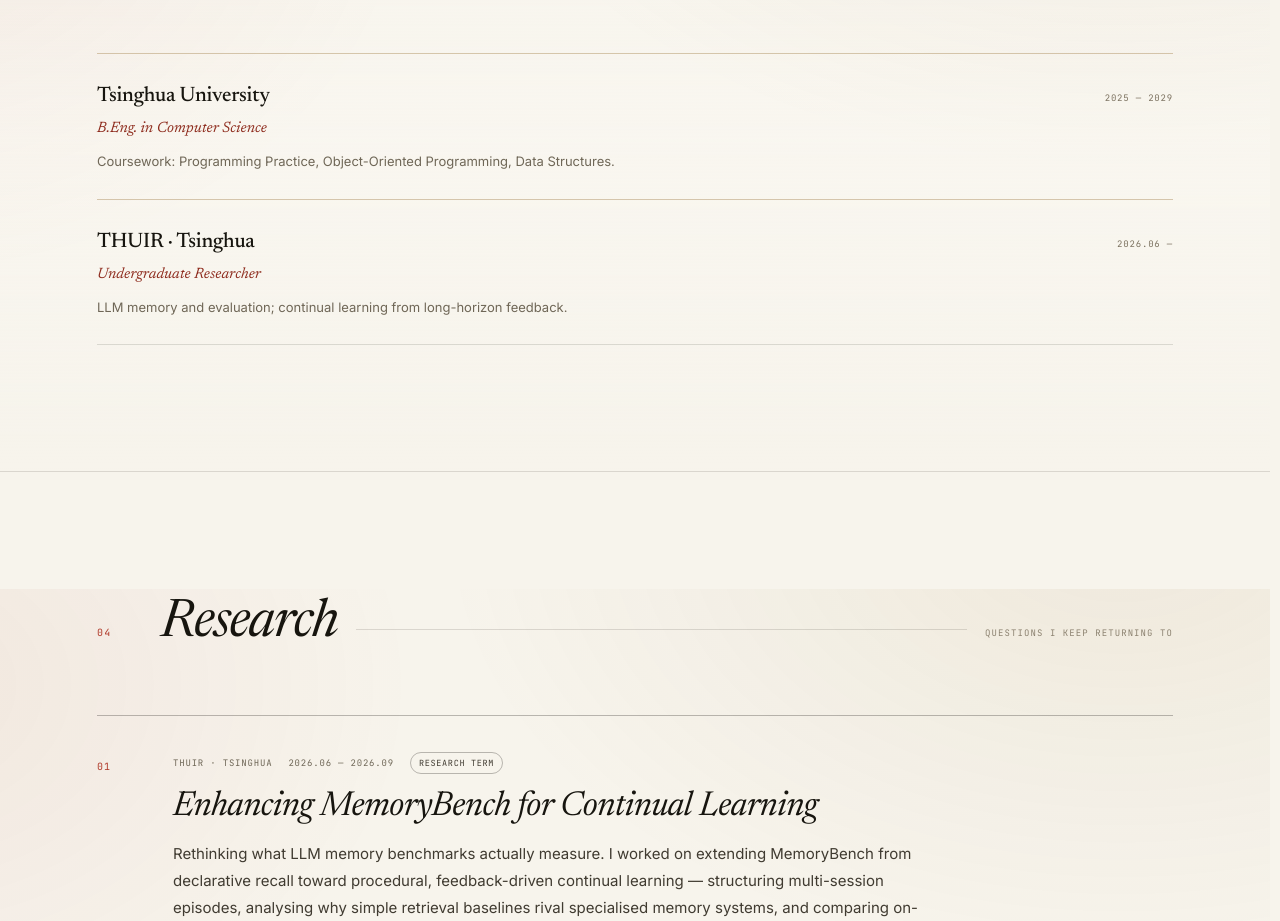
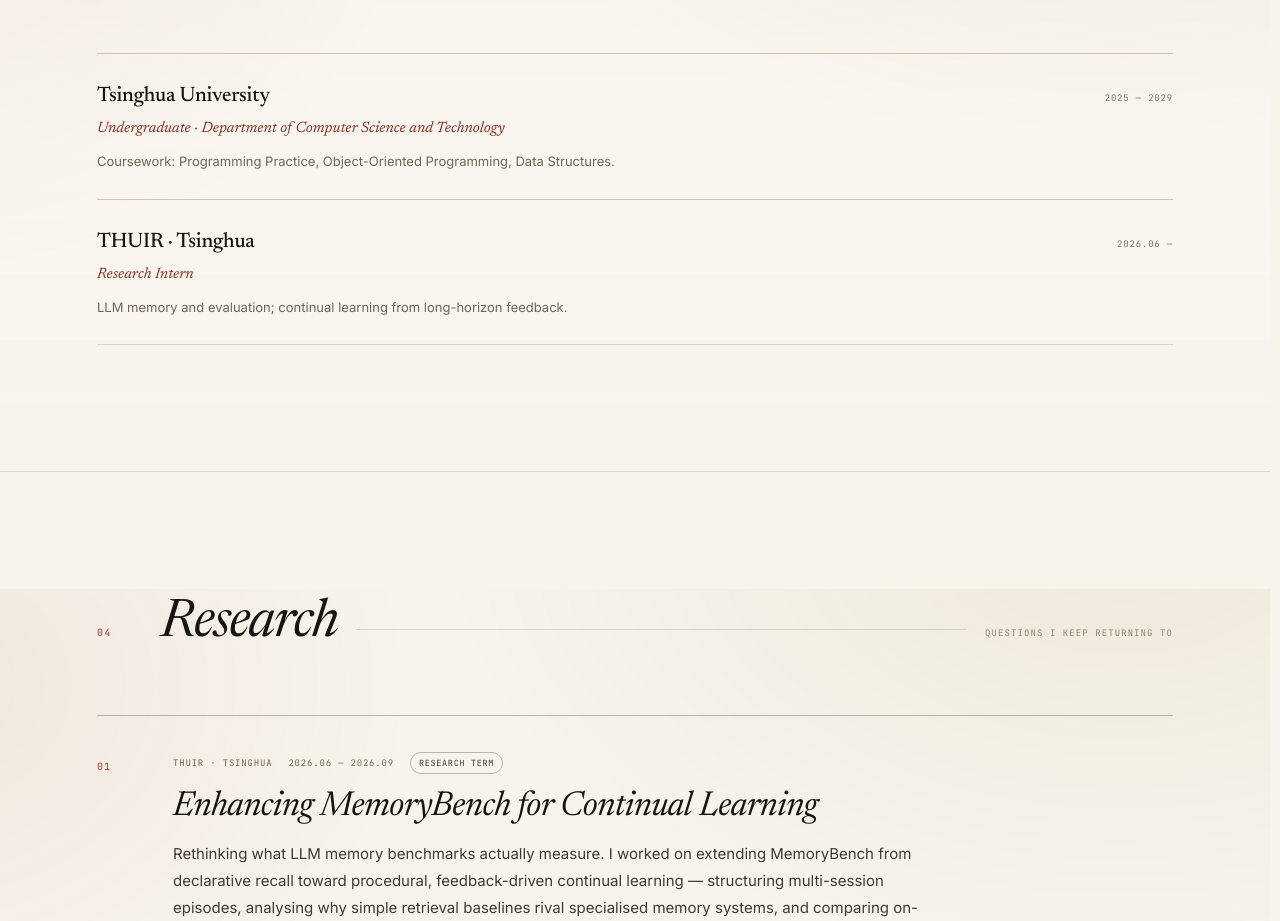
Before and after one commit to himon1/himon1.github.io, a plain HTML site: page index.html in a window 1280 px wide. Shown: the part 2611-3532 px from the top of the page. Drawn offline with Linux system fonts and the light colour scheme.

Commit message:
Correct CV undergraduate affiliation and research intern title

```diff
--- a/index.html
+++ b/index.html
@@ -339,7 +339,7 @@
               <h3>Tsinghua University</h3>
               <span class="mono">2025 — 2029</span>
             </div>
-            <p class="cv-sub"><span data-lang="en">B.Eng. in Computer Science</span><span data-lang="zh">计算机科学与技术 · 本科</span></p>
+            <p class="cv-sub"><span data-lang="en">Undergraduate · Department of Computer Science and Technology</span><span data-lang="zh">本科 · 计算机科学与技术系</span></p>
             <p class="cv-desc">
               <span data-lang="en">Coursework: Programming Practice, Object-Oriented Programming, Data Structures.</span>
               <span data-lang="zh">主修课程：程序设计训练、面向对象程序设计、数据结构。</span>
@@ -351,7 +351,7 @@
               <h3>THUIR · Tsinghua</h3>
               <span class="mono">2026.06 —</span>
             </div>
-            <p class="cv-sub"><span data-lang="en">Undergraduate Researcher</span><span data-lang="zh">本科生科研</span></p>
+            <p class="cv-sub"><span data-lang="en">Research Intern</span><span data-lang="zh">科研实习生</span></p>
             <p class="cv-desc">
               <span data-lang="en">LLM memory and evaluation; continual learning from long-horizon feedback.</span>
               <span data-lang="zh">大模型记忆与评测；长程反馈驱动的持续学习。</span>
```
Also changed, not shown: assets/img/cv-affiliation.jpg (added), 1 other file.
